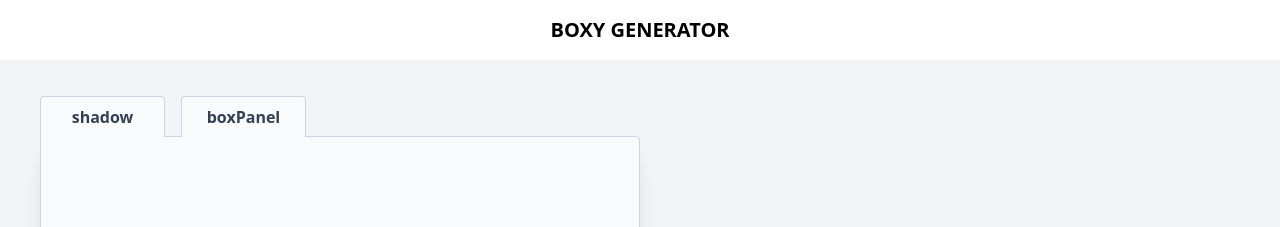
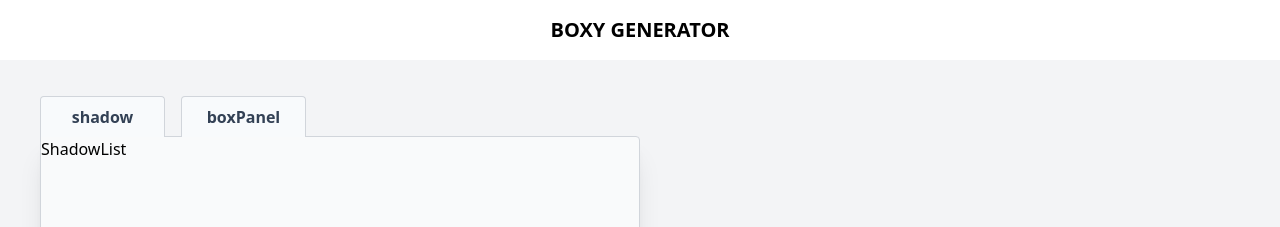
Before and after one commit to MaxMasse31/boxyProject, a React (Vite) app: page / in a window 1280 px wide. Shown: the top 227 px of the page. Built offline with nearby package versions, Linux system fonts and the light colour scheme.

Commit message:
ajout des élément d'affichage tabList:component

```diff
--- a/src/Layouts/LeftContainer.jsx
+++ b/src/Layouts/LeftContainer.jsx
@@ -32,7 +32,7 @@ export default function LeftContainer() {
 
 <div className="flex-shrink-0 h-full max-h-[700px] overflow-auto">
 
-
+  {tabList[tab].component}
    </div>
 
     </div>
```
